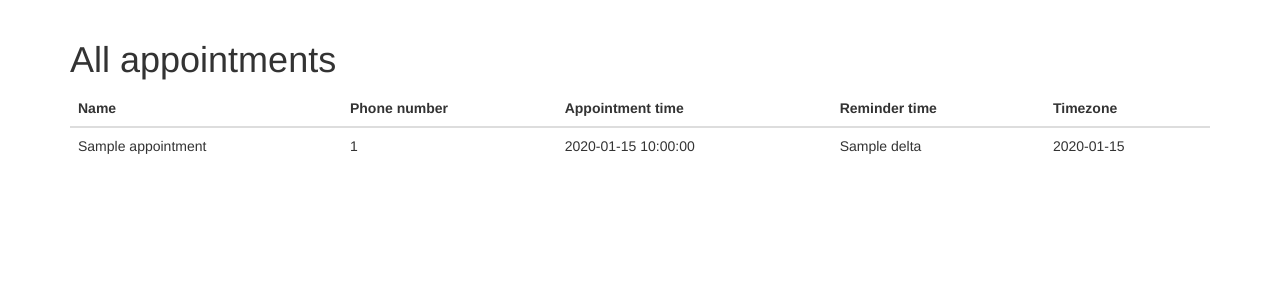
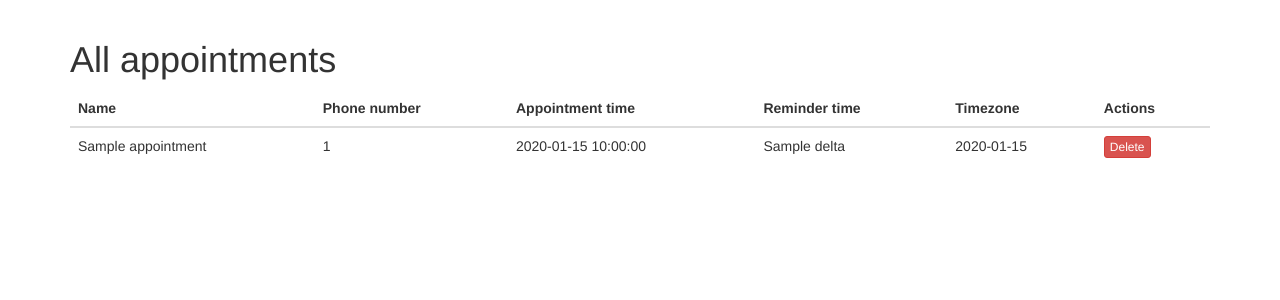
Before and after one commit to TwilioDevEd/appointment-reminders-flask, a Python web app: template templates/appointments/index.html in a window 1280 px wide. Shown: the part 52-352 px from the top of the page. Run offline with Jinja, Linux system fonts and the light colour scheme; the template is opened without the code that fills it: most values are stand-ins (such as "Sample title", 1, 10 or a date in 2020); some libraries are stand-ins or nearby versions.

Commit message:
Delete implementation

```diff
--- a/application.py
+++ b/application.py
@@ -12,6 +12,7 @@ class Route(object):
 
 handlers = [
     Route('/appointment', 'appointment.index', views.appointment.AppointmentResource),
+    Route('/appointment/<int:id>/', 'appointment.delete', views.appointment.AppointmentResource),
     Route('/appointment/new', 'appointment.new', views.appointment.AppointmentFormResource)
 ]
 
--- a/templates/appointments/index.html
+++ b/templates/appointments/index.html
@@ -12,6 +12,7 @@
       <th>Appointment time</th>
       <th>Reminder time</th>
       <th>Timezone</th>
+      <th>Actions</th>
     </thead>
     <tbody>
       {% for appointment in appointments  %}
@@ -21,6 +22,12 @@
           <td>{{ appointment.time }}</td>
           <td>{{ appointment.delta }}</td>
           <td>{{ appointment.timezone }}</td>
+          <td>
+            <form method="POST" action="{{url_for('appointment.delete', id=appointment.id) }} ">
+              <input type="hidden" name="_method" value="DELETE">
+              <button type="submit" class="btn btn-danger btn-xs">Delete</button>
+            </form>
+          </td>
         </tr>
       {% endfor %}
     </tbody>
--- a/templates/appointments/new.html
+++ b/templates/appointments/new.html
@@ -8,6 +8,7 @@
   <form method="post" class="form-horizontal col-lg-5" action="{{ url_for('appointment.index') }}">
     {{ form.csrf_token }}
     <div class="form-group">
+      <input type="hidden" name="_method" value="POST">
       {{ render_field(form.name) }}
       {{ render_field(form.phone_number) }}
       {{ render_field(form.delta) }}
```
Also changed, not shown: views/appointment.py (+7 -0 lines).
